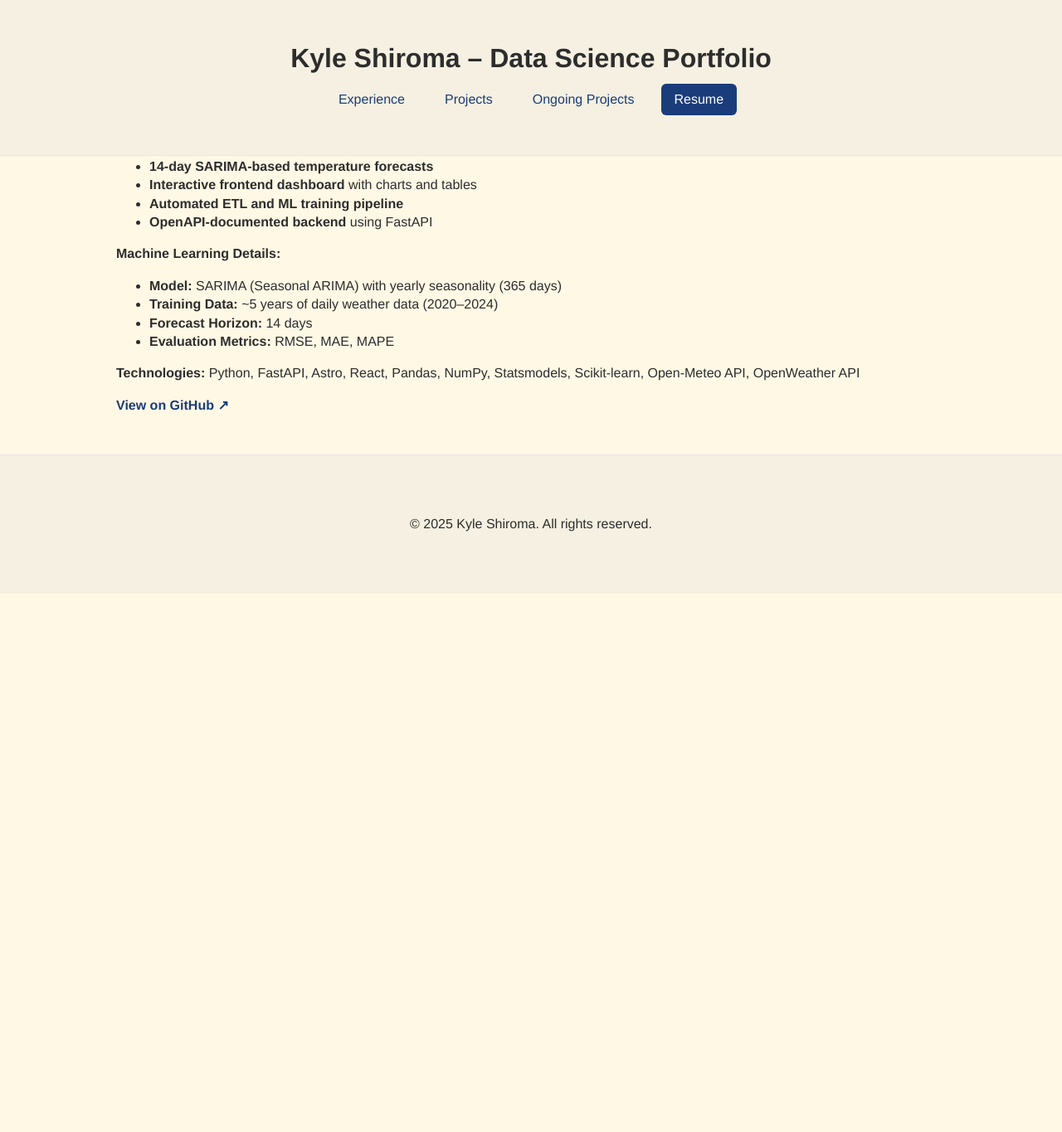
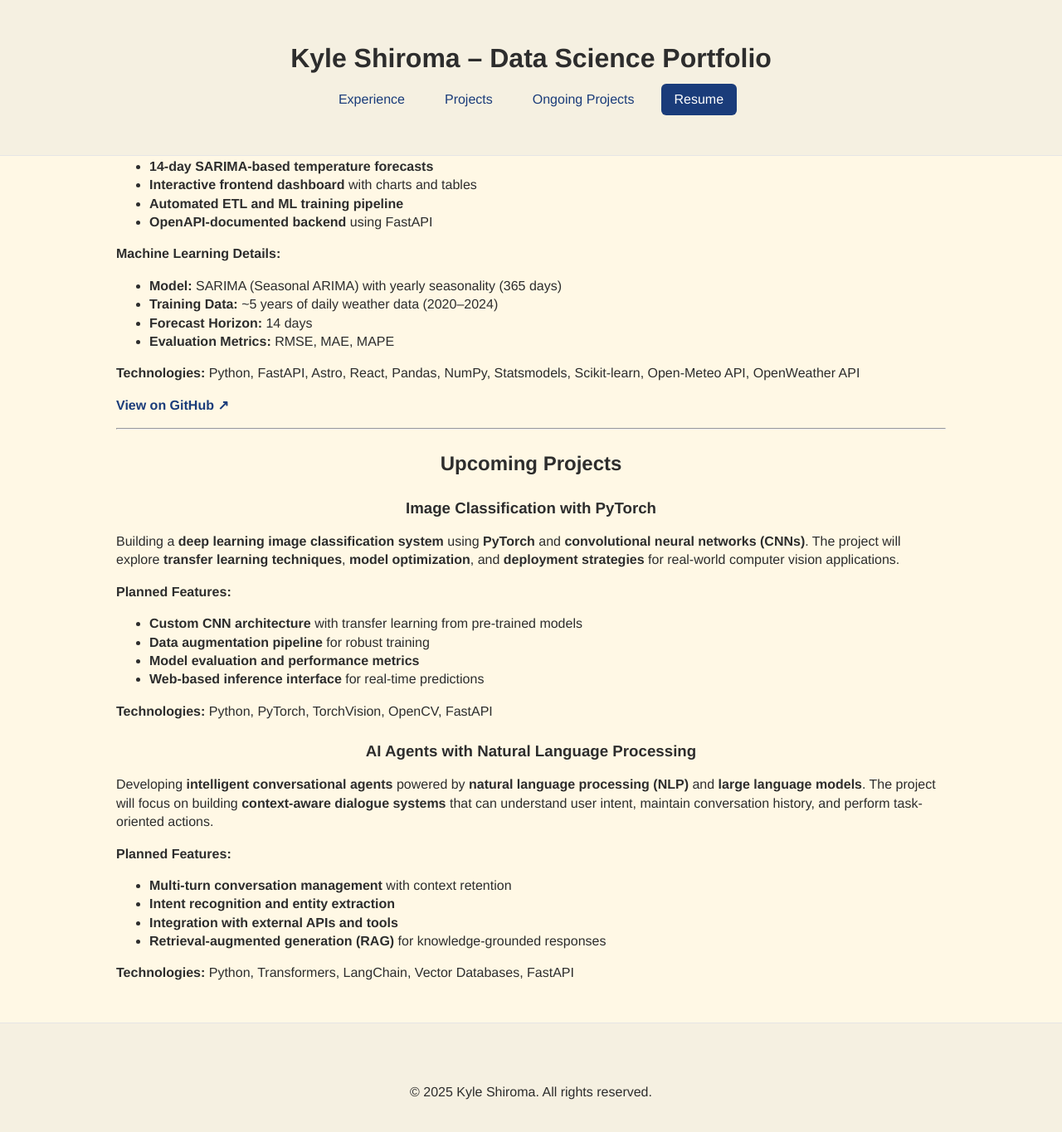
Before and after one commit to k-shiroma-code/k-shiroma-code.github.io, a Jekyll site: the page built from ongoing_projects.md, in a window 1280 px wide and 1400 px high, scrolled down 331 px. Shown: the top 1365 px of the window at 83% size. Built offline with Jekyll 4.4.1, drawn with Linux system fonts in a browser that asks for light colours; before the commit the page ends 1047 px from its top, so only the background shows below that.

Commit message:
Update ongoing_projects.md

```diff
--- a/ongoing_projects.md
+++ b/ongoing_projects.md
@@ -1,24 +1,19 @@
 ---
-title: Ongoing Projects
+title: Ongoing Projects & Upcoming
 layout: default
 permalink: /ongoing-projects/
 description: A showcase of active development projects!
 ---
-
 ## Weather API Project – Real-Time Forecasting and Time-Series Modeling
-
 <p>
 This project is a <strong>full-stack weather forecasting application</strong> that integrates <strong>real-time weather data</strong> with <strong>machine learning–based time-series forecasting</strong>. The system combines a <strong>FastAPI backend</strong>, an <strong>Astro and React frontend</strong>, and a <strong>SARIMA forecasting pipeline</strong> trained on <strong>five years of historical weather data</strong> for Tokyo.
 </p>
-
 <p>
 The application provides <strong>current weather conditions for any city</strong> using the OpenWeather API and generates <strong>14-day temperature forecasts</strong> using a <strong>seasonal ARIMA model</strong>. The project emphasizes <strong>production-style architecture</strong>, <strong>data engineering workflows</strong>, and <strong>model interpretability</strong>.
 </p>
-
 <p>
 <strong>Core Capabilities:</strong>
 </p>
-
 <ul>
   <li><strong>Real-time weather retrieval</strong> via REST API endpoints</li>
   <li><strong>14-day SARIMA-based temperature forecasts</strong></li>
@@ -26,22 +21,56 @@ The application provides <strong>current weather conditions for any city</strong
   <li><strong>Automated ETL and ML training pipeline</strong></li>
   <li><strong>OpenAPI-documented backend</strong> using FastAPI</li>
 </ul>
-
 <p>
 <strong>Machine Learning Details:</strong>
 </p>
-
 <ul>
   <li><strong>Model:</strong> SARIMA (Seasonal ARIMA) with yearly seasonality (365 days)</li>
   <li><strong>Training Data:</strong> ~5 years of daily weather data (2020–2024)</li>
   <li><strong>Forecast Horizon:</strong> 14 days</li>
   <li><strong>Evaluation Metrics:</strong> RMSE, MAE, MAPE</li>
 </ul>
-
 <p>
 <strong>Technologies:</strong> Python, FastAPI, Astro, React, Pandas, NumPy, Statsmodels, Scikit-learn, Open-Meteo API, OpenWeather API
 </p>
-
 <p>
 <a href="https://github.com/k-shiroma-code/Weather-API-Project" target="_blank" rel="noopener"><strong>View on GitHub ↗</strong></a>
 </p>
+
+---
+
+## Upcoming Projects
+
+### Image Classification with PyTorch
+<p>
+Building a <strong>deep learning image classification system</strong> using <strong>PyTorch</strong> and <strong>convolutional neural networks (CNNs)</strong>. The project will explore <strong>transfer learning techniques</strong>, <strong>model optimization</strong>, and <strong>deployment strategies</strong> for real-world computer vision applications.
+</p>
+<p>
+<strong>Planned Features:</strong>
+</p>
+<ul>
+  <li><strong>Custom CNN architecture</strong> with transfer learning from pre-trained models</li>
+  <li><strong>Data augmentation pipeline</strong> for robust training</li>
+  <li><strong>Model evaluation and performance metrics</strong></li>
+  <li><strong>Web-based inference interface</strong> for real-time predictions</li>
+</ul>
+<p>
+<strong>Technologies:</strong> Python, PyTorch, TorchVision, OpenCV, FastAPI
+</p>
+
+### AI Agents with Natural Language Processing
+<p>
+Developing <strong>intelligent conversational agents</strong> powered by <strong>natural language processing (NLP)</strong> and <strong>large language models</strong>. The project will focus on building <strong>context-aware dialogue systems</strong> that can understand user intent, maintain conversation history, and perform task-oriented actions.
+</p>
+<p>
+<strong>Planned Features:</strong>
+</p>
+<ul>
+  <li><strong>Multi-turn conversation management</strong> with context retention</li>
+  <li><strong>Intent recognition and entity extraction</strong></li>
+  <li><strong>Integration with external APIs and tools</strong></li>
+  <li><strong>Retrieval-augmented generation (RAG)</strong> for knowledge-grounded responses</li>
+</ul>
+<p>
+<strong>Technologies:</strong> Python, Transformers, LangChain, Vector Databases, FastAPI
+</p>
```
